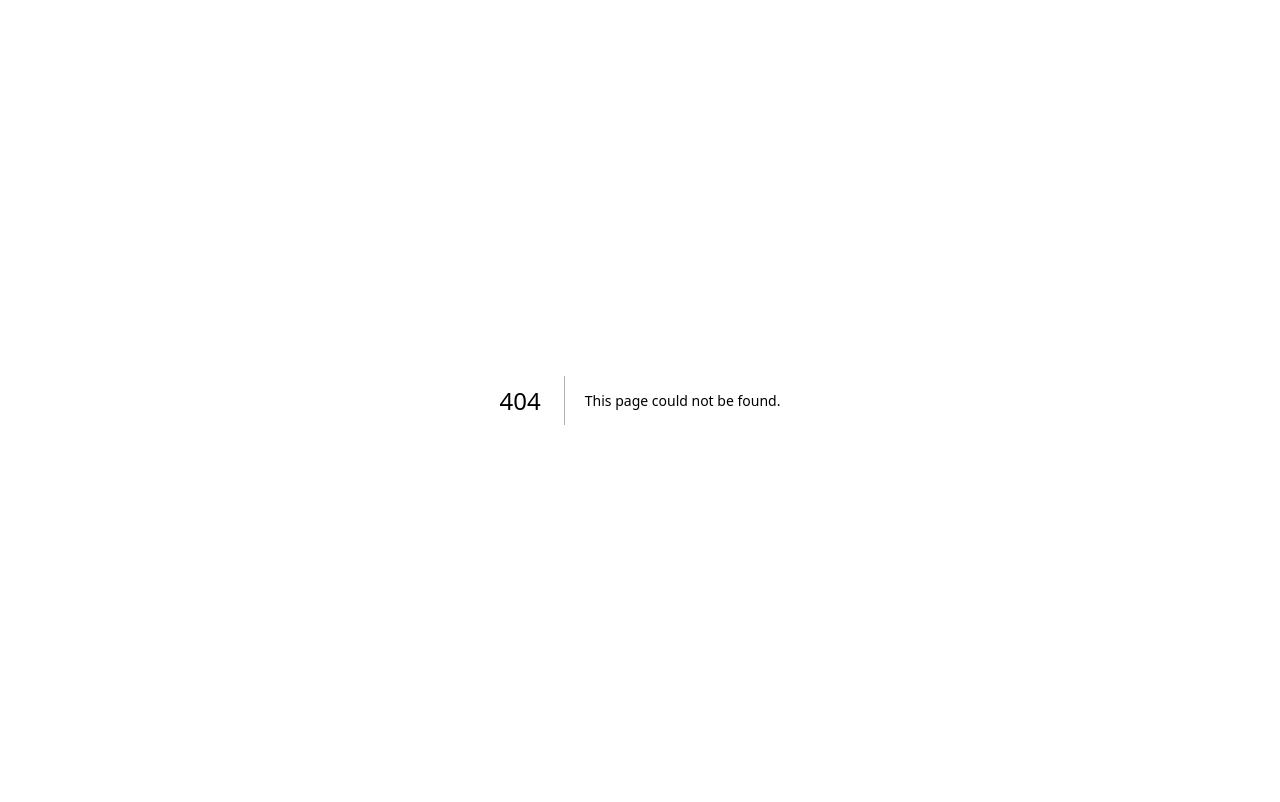
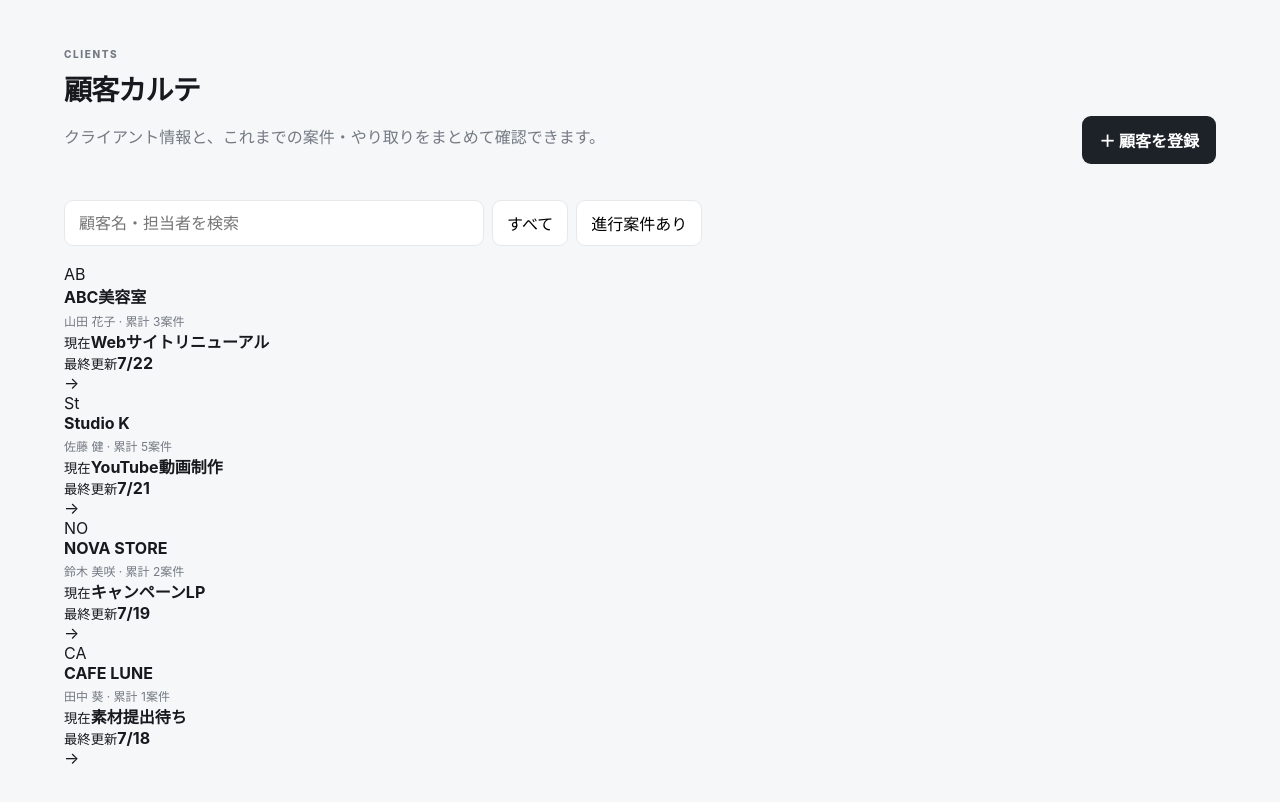
Before and after one commit to karukimori-wq/crakarte, a Next.js app: page /clients in a window 1280 px wide. Before the commit this address had no page. Shown: the top 802 px of the page. Built offline with nearby package versions, Linux system fonts and the light colour scheme.

Commit message:
Add client records prototype

```diff
--- /dev/null
+++ b/src/app/clients/page.tsx
@@ -0,0 +1,2 @@
+const clients=[{name:"ABC美容室",contact:"山田 花子",projects:3,active:"Webサイトリニューアル",last:"7/22"},{name:"Studio K",contact:"佐藤 健",projects:5,active:"YouTube動画制作",last:"7/21"},{name:"NOVA STORE",contact:"鈴木 美咲",projects:2,active:"キャンペーンLP",last:"7/19"},{name:"CAFE LUNE",contact:"田中 葵",projects:1,active:"素材提出待ち",last:"7/18"}];
+export default function ClientsPage(){return <main className="standalone"><header className="page-head"><div><p className="eyebrow">CLIENTS</p><h1>顧客カルテ</h1><p>クライアント情報と、これまでの案件・やり取りをまとめて確認できます。</p></div><button className="primary">＋ 顧客を登録</button></header><div className="toolbar"><input placeholder="顧客名・担当者を検索"/><button>すべて</button><button>進行案件あり</button></div><section className="client-list">{clients.map((c,i)=><a className="client-row" href={i===0?"/clients/abc-beauty":"#"} key={c.name}><div className="client-avatar">{c.name.slice(0,2)}</div><div className="grow"><strong>{c.name}</strong><span>{c.contact} · 累計 {c.projects}案件</span></div><div><small>現在</small><strong>{c.active}</strong></div><div><small>最終更新</small><strong>{c.last}</strong></div><span>→</span></a>)}</section></main>}
```
